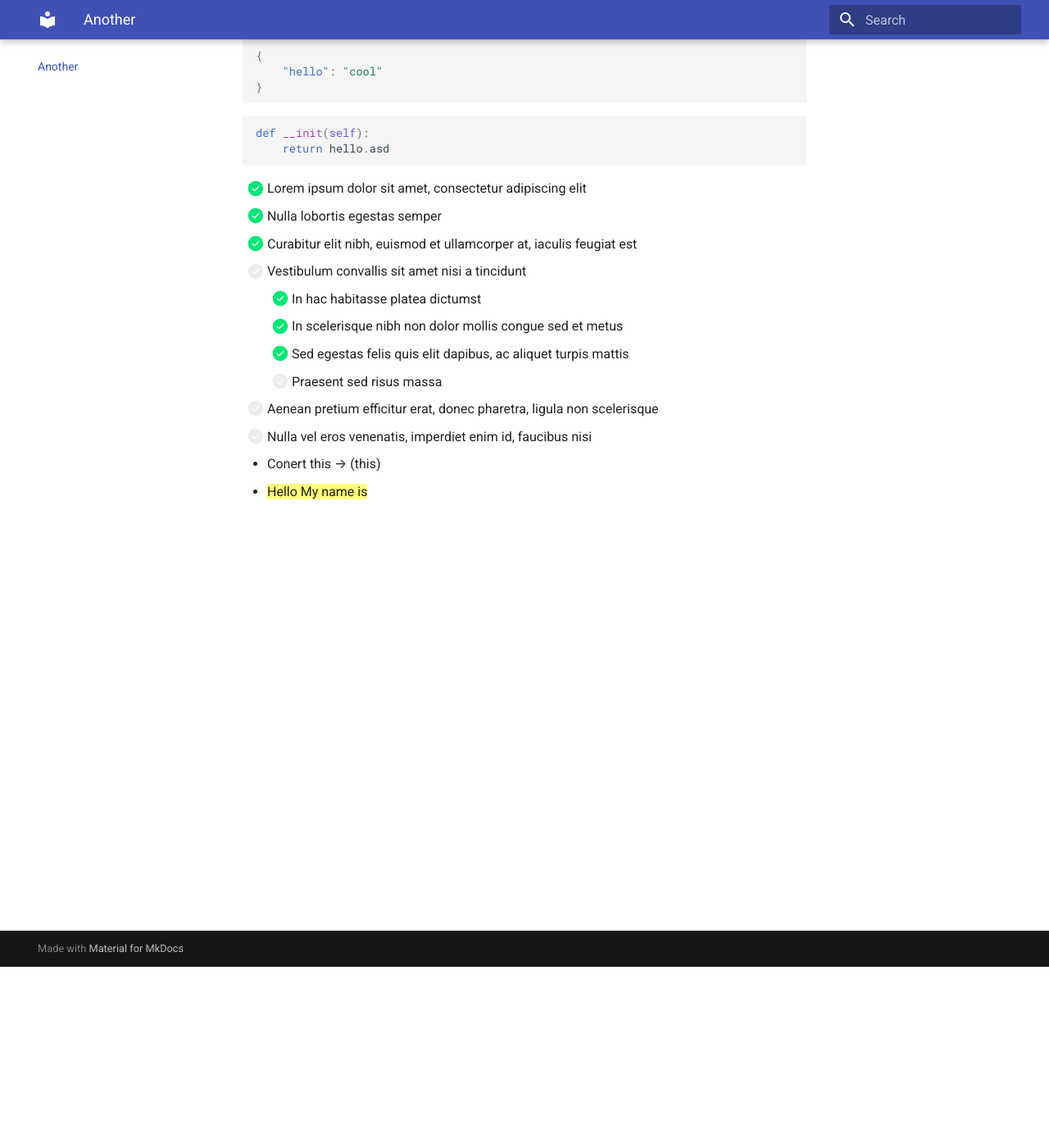
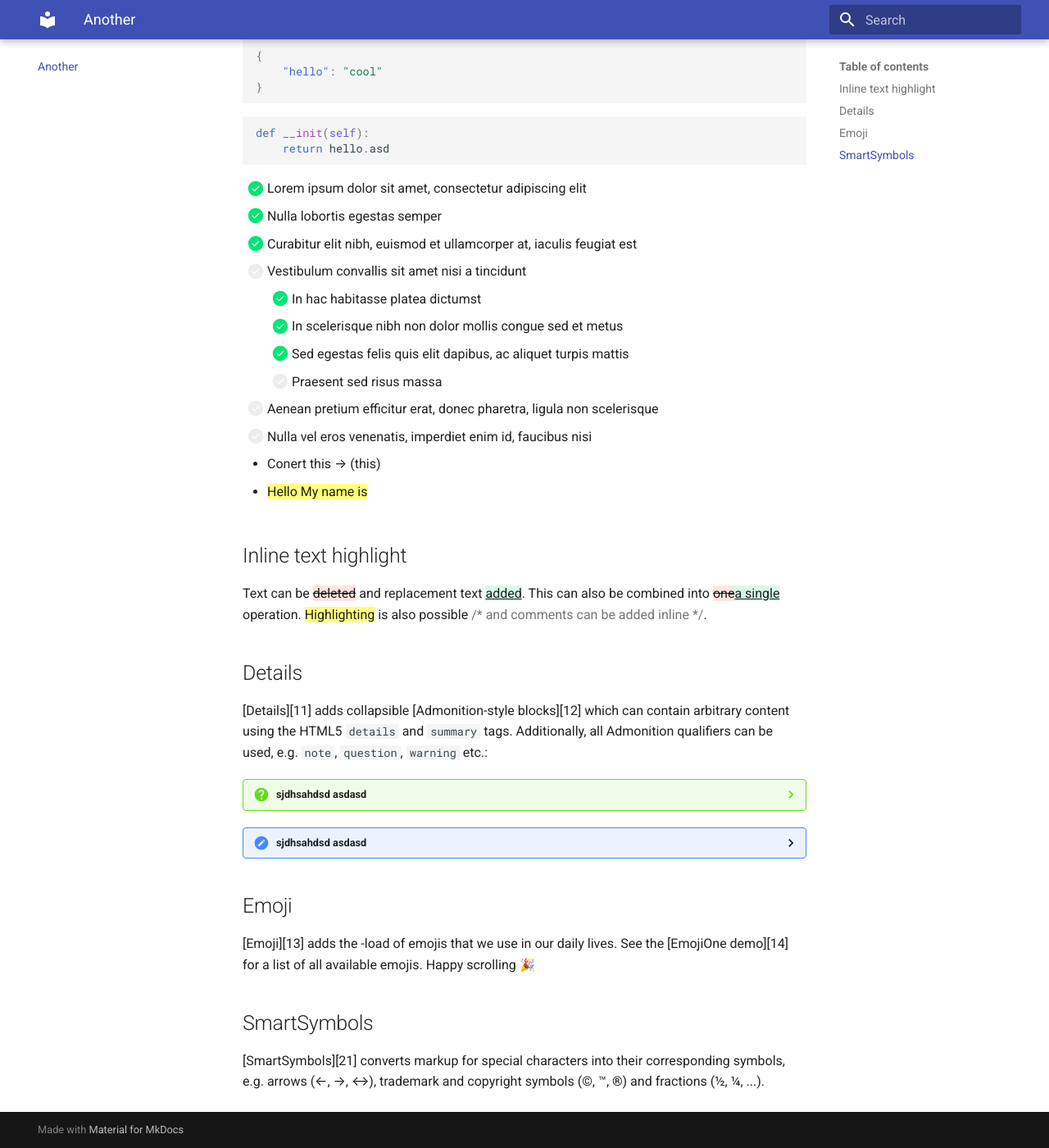
Before and after one commit to herrickz/mkdocs-material, an MkDocs documentation site: the page built from docs/index.md, in a window 1280 px wide and 1400 px high, scrolled down 221 px. Shown: the whole window at 82% size. Built offline with MkDocs 1.6.1 and Material for MkDocs 9.7.7, drawn with Linux system fonts in a browser that asks for light colours; emoji names are drawn with the system emoji font; old or Windows-style settings are respelled for this version of MkDocs.

Commit message:
added more stuff

```diff
--- a/docs/index.md
+++ b/docs/index.md
@@ -28,3 +28,33 @@ def __init(self):
 - Conert this --> (this)
 
 - ==Hello My name is==
+
+## Inline text highlight
+Text can be {--deleted--} and replacement text {++added++}. This can also be
+combined into {~~one~>a single~~} operation. {==Highlighting==} is also
+possible {>>and comments can be added inline<<}.
+
+## Details
+
+[Details][11] adds collapsible [Admonition-style blocks][12] which can contain
+arbitrary content using the HTML5 `details` and `summary` tags. Additionally,
+all Admonition qualifiers can be used, e.g. `note`, `question`, `warning` etc.:
+
+??? question "sjdhsahdsd asdasd"
+
+    Yes.
+
+??? details "sjdhsahdsd asdasd"
+
+    Yes.
+
+## Emoji
+[Emoji][13] adds the -load of emojis that we use in
+our daily lives. See the [EmojiOne demo][14] for a list of all available
+emojis. Happy scrolling :tada:
+
+## SmartSymbols
+
+[SmartSymbols][21] converts markup for special characters into their
+corresponding symbols, e.g. arrows (<--, -->, <-->), trademark and copyright
+symbols ((c), (tm), (r)) and fractions (1/2, 1/4, ...).
```
Also changed, not shown: 1 other file.
